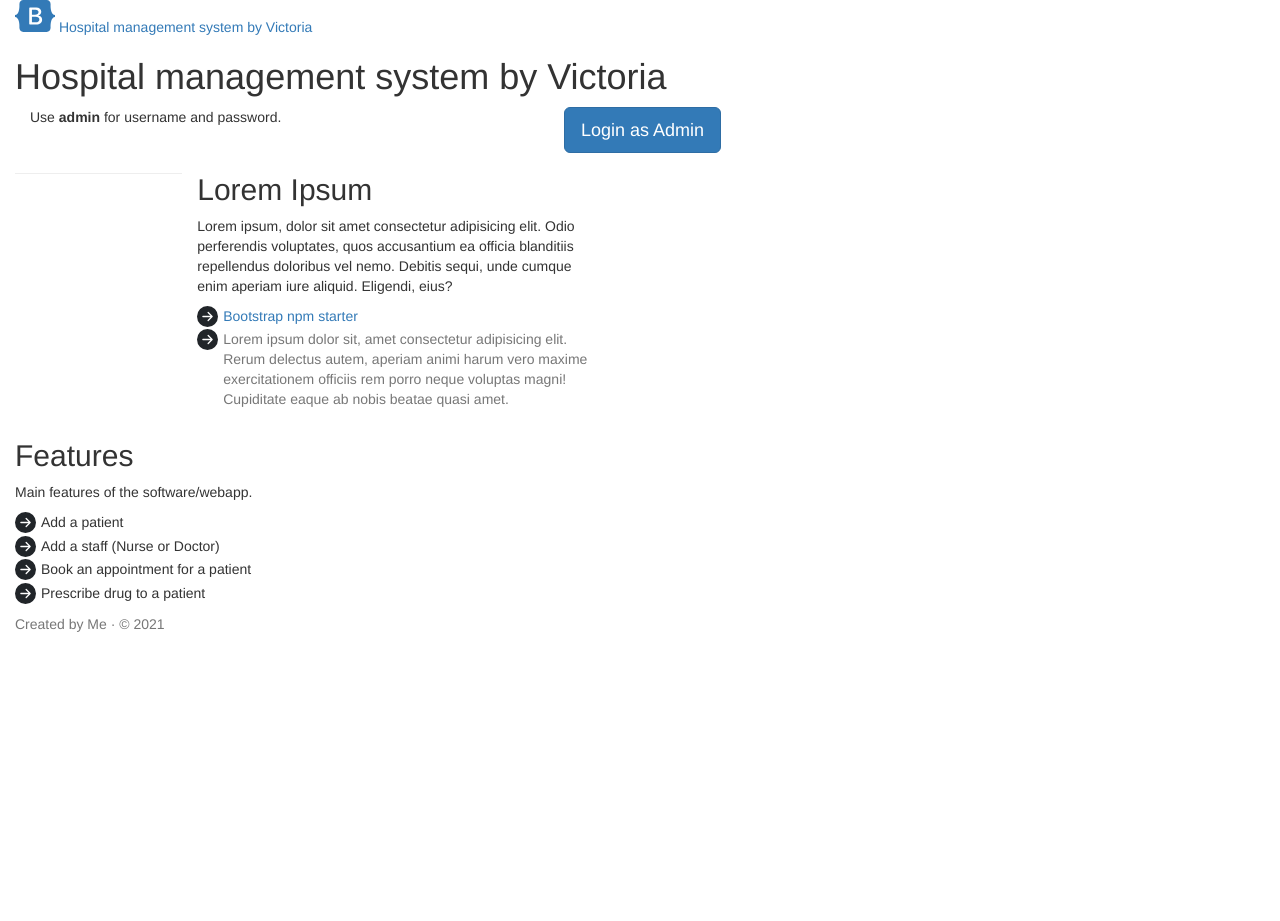
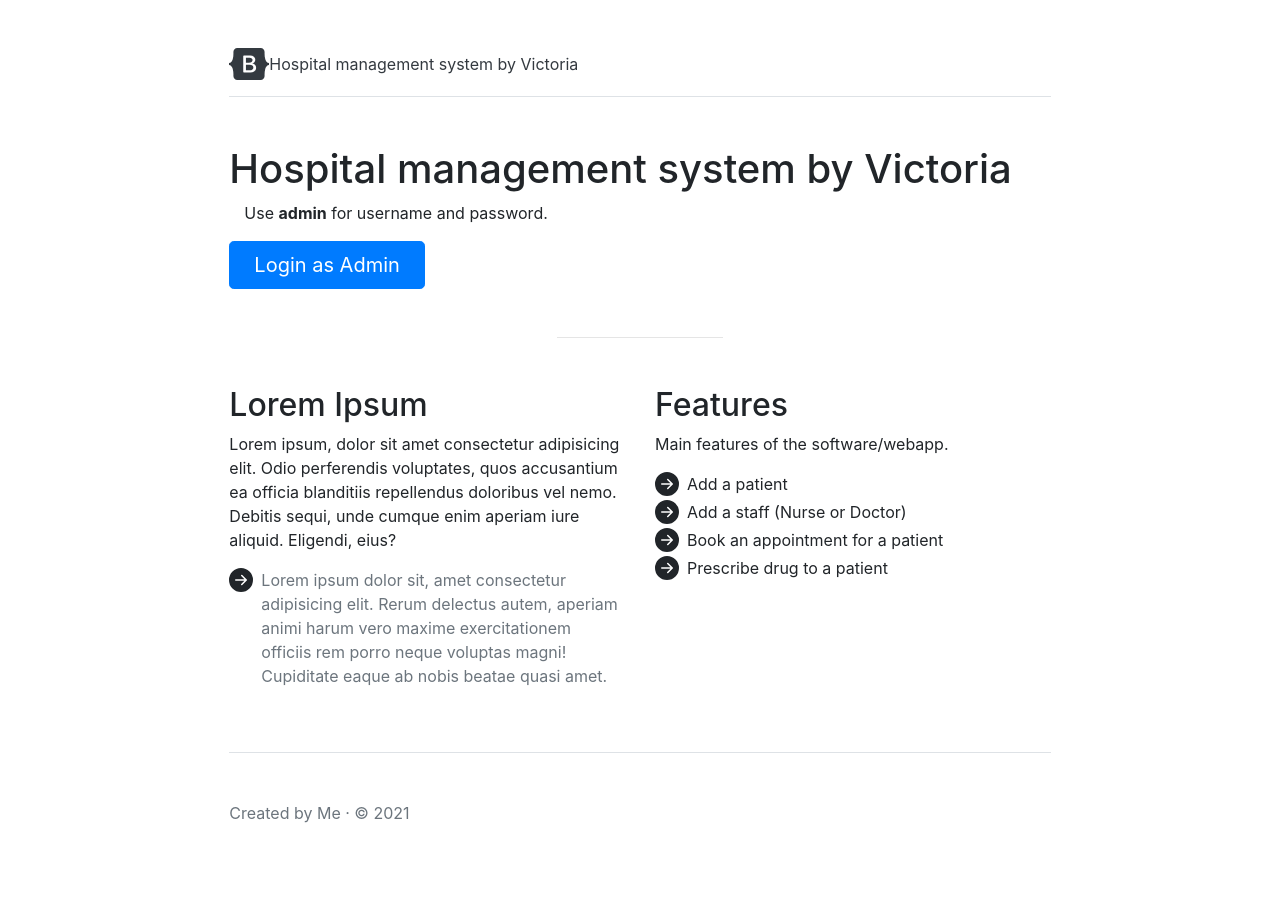
Before and after one commit to onyedikachi-david/ahms, a Django app: page /accounts/login/ in a window 1280 px wide. Before the commit the page ends 632 px from the top, so only its background shows below. Run offline with Django 3.2, Linux system fonts and the light colour scheme; some libraries are stand-ins or nearby versions.

Commit message:
Update base.html

```diff
--- a/ahms/templates/base.html
+++ b/ahms/templates/base.html
@@ -10,13 +10,13 @@
     <title>Victoria Project</title>
 
 
-    <!-- <link rel="canonical" href="https://getbootstrap.com/docs/5.0/examples/starter-template/"> -->
+    <link rel="canonical" href="https://getbootstrap.com/docs/5.0/examples/starter-template/">
 
 
 
     <!-- Bootstrap core CSS -->
-<!-- <link href="../assets/dist/css/bootstrap.min.css" rel="stylesheet"> -->
-<link rel="stylesheet" href="https://maxcdn.bootstrapcdn.com/bootstrap/3.3.7/css/bootstrap.min.css" integrity="sha384-BVYiiSIFeK1dGmJRAkycuHAHRg32OmUcww7on3RYdg4Va+PmSTsz/K68vbdEjh4u" crossorigin="anonymous" />
+<link href="../assets/dist/css/bootstrap.min.css" rel="stylesheet">
+<!-- <link rel="stylesheet" href="https://maxcdn.bootstrapcdn.com/bootstrap/3.3.7/css/bootstrap.min.css" integrity="sha384-BVYiiSIFeK1dGmJRAkycuHAHRg32OmUcww7on3RYdg4Va+PmSTsz/K68vbdEjh4u" crossorigin="anonymous" /> -->
 
 
     <style>
@@ -71,7 +71,7 @@
         <h2>Lorem Ipsum</h2>
         <p>Lorem ipsum, dolor sit amet consectetur adipisicing elit. Odio perferendis voluptates, quos accusantium ea officia blanditiis repellendus doloribus vel nemo. Debitis sequi, unde cumque enim aperiam iure aliquid. Eligendi, eius?</p>
         <ul class="icon-list">
-          <li><a href="https://github.com/twbs/bootstrap-npm-starter" rel="noopener" target="_blank">Bootstrap npm starter</a></li>
+<!--           <li><a href="https://github.com/twbs/bootstrap-npm-starter" rel="noopener" target="_blank">Bootstrap npm starter</a></li> -->
           <li class="text-muted">Lorem ipsum dolor sit, amet consectetur adipisicing elit. Rerum delectus autem, aperiam animi harum vero maxime exercitationem officiis rem porro neque voluptas magni! Cupiditate eaque ab nobis beatae quasi amet.</li>
         </ul>
       </div>
@@ -94,8 +94,8 @@
 </div>
 
 
-    <!-- <script src="../assets/dist/js/bootstrap.bundle.min.js"></script> -->
-    <script src="https://maxcdn.bootstrapcdn.com/bootstrap/3.3.7/js/bootstrap.min.js" integrity="sha384-Tc5IQib027qvyjSMfHjOMaLkfuWVxZxUPnCJA7l2mCWNIpG9mGCD8wGNIcPD7Txa" crossorigin="anonymous"></script>
+    <script src="../assets/dist/js/bootstrap.bundle.min.js"></script>
+<!--     <script src="https://maxcdn.bootstrapcdn.com/bootstrap/3.3.7/js/bootstrap.min.js" integrity="sha384-Tc5IQib027qvyjSMfHjOMaLkfuWVxZxUPnCJA7l2mCWNIpG9mGCD8wGNIcPD7Txa" crossorigin="anonymous"></script> -->
 
 
 
```
